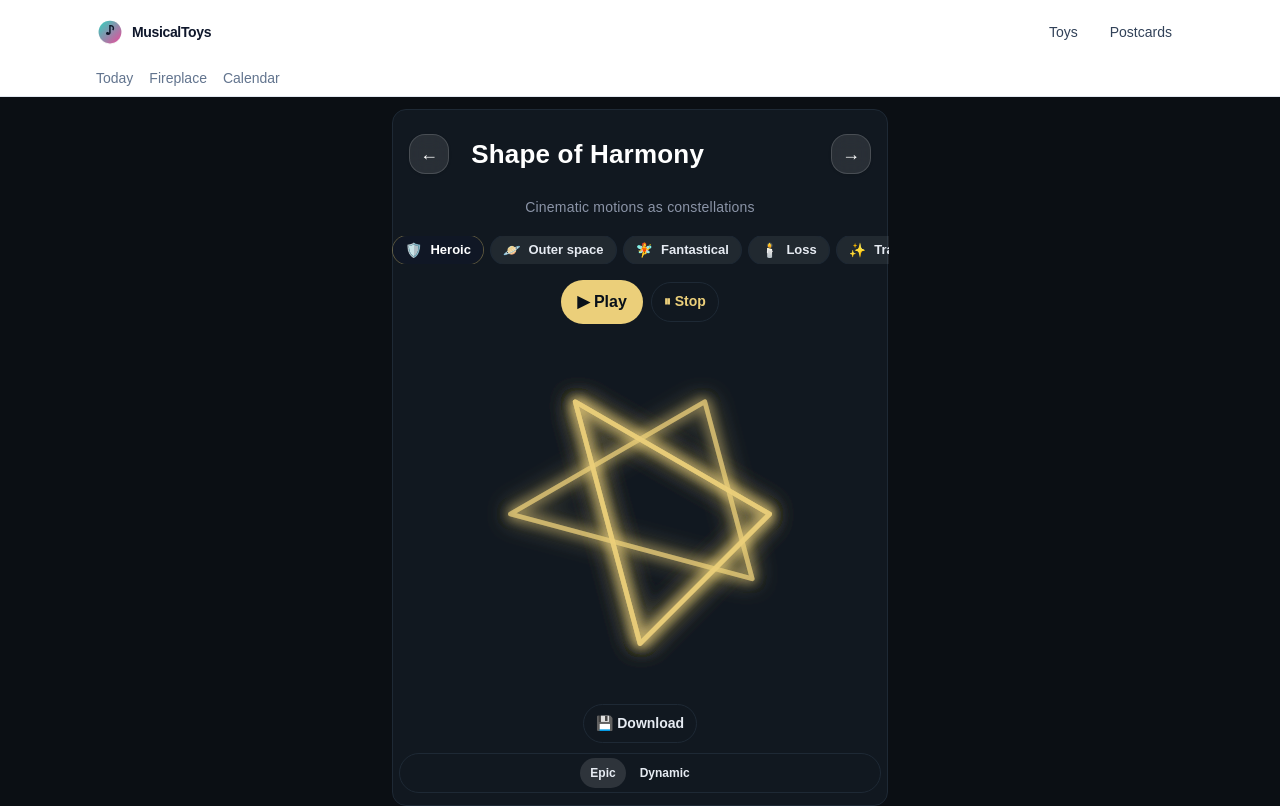
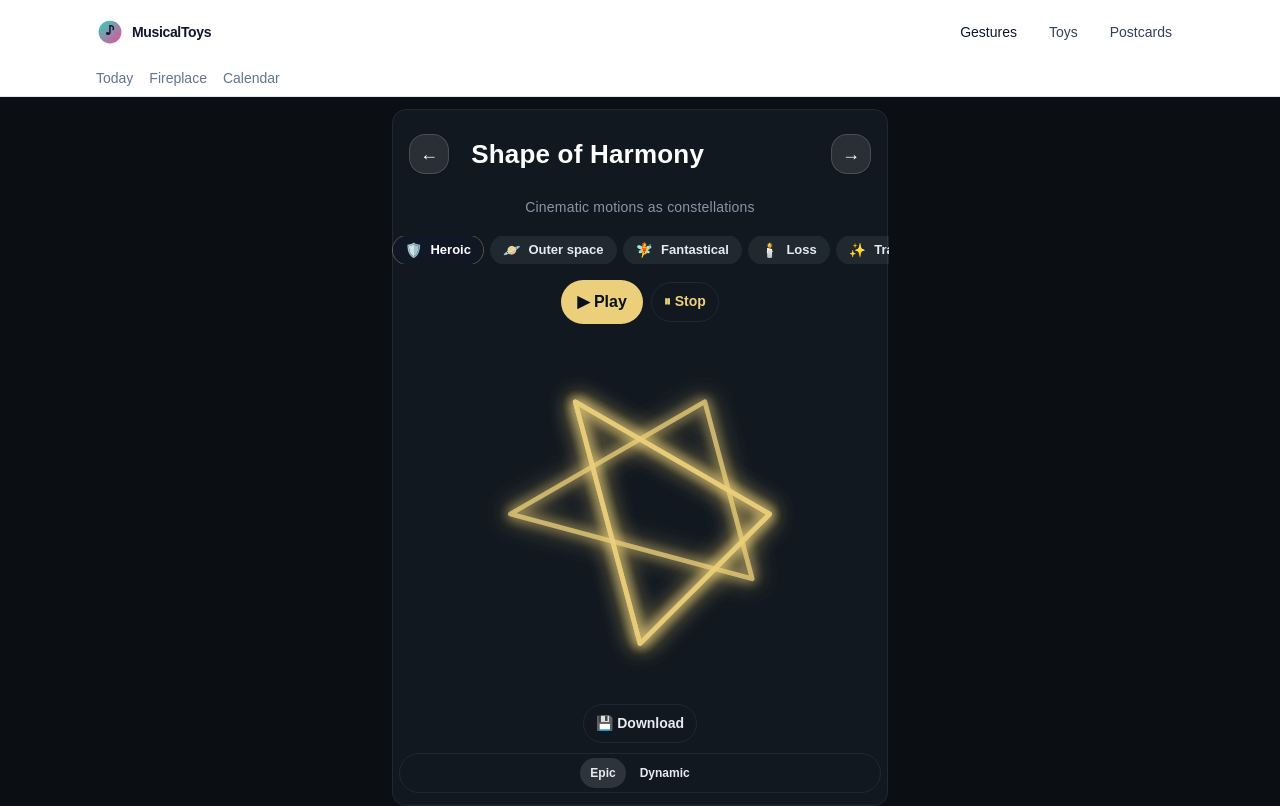
Before and after one commit to andreyeremichev/musicaltoys, a Next.js app: page /toys/shape-of-harmony in a window 1280 px wide. Shown: the top 806 px of the page. Built offline with nearby package versions, Linux system fonts and the light colour scheme.

Commit message:
Header: add Gestures as primary navigation entry

```diff
--- a/app/components/layout/SiteHeader.tsx
+++ b/app/components/layout/SiteHeader.tsx
@@ -7,6 +7,7 @@ import { usePathname } from "next/navigation";
    Primary navigation (entry points)
 ========================= */
 const PRIMARY_NAV = [
+  { href: "/gestures", label: "Gestures" },
   { href: "/toys/text-to-tone", label: "Toys" },
   { href: "/cards/postcard/birthday", label: "Postcards" },
 ];
@@ -55,8 +56,10 @@ export function SiteHeader() {
                   href={item.href}
                   className={`inline-flex items-center rounded-full px-3 py-1.5 text-sm font-medium transition ${
                     active
-                      ? "bg-slate-900 text-slate-50 shadow-sm"
-                      : "text-slate-700 hover:bg-slate-100 hover:text-slate-900"
+  ? "bg-slate-900 text-slate-50 shadow-sm"
+  : item.label === "Gestures"
+    ? "text-slate-900 hover:bg-slate-100 hover:text-slate-900"
+    : "text-slate-700 hover:bg-slate-100 hover:text-slate-900"
                   }`}
                 >
                   {item.label}
```
